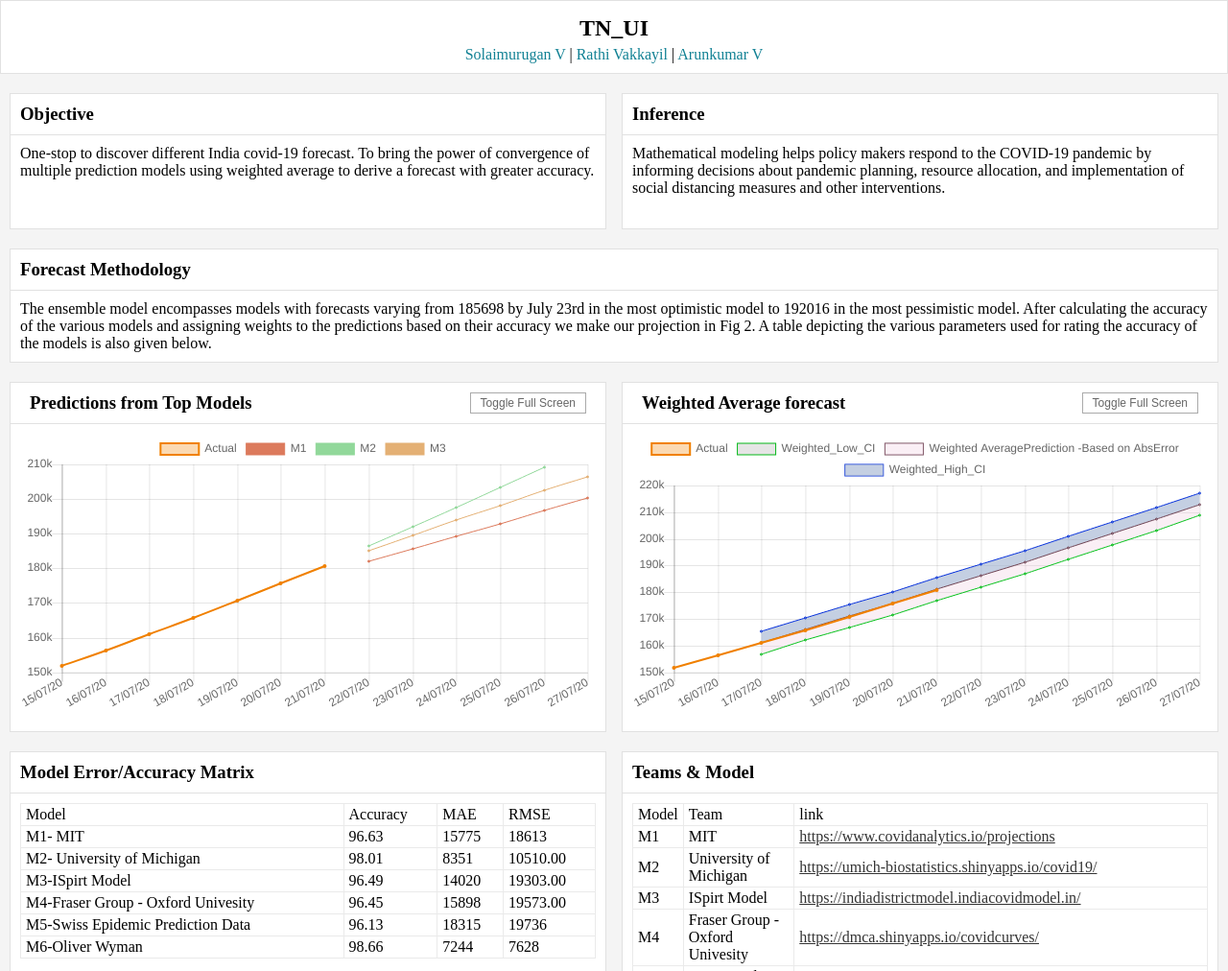
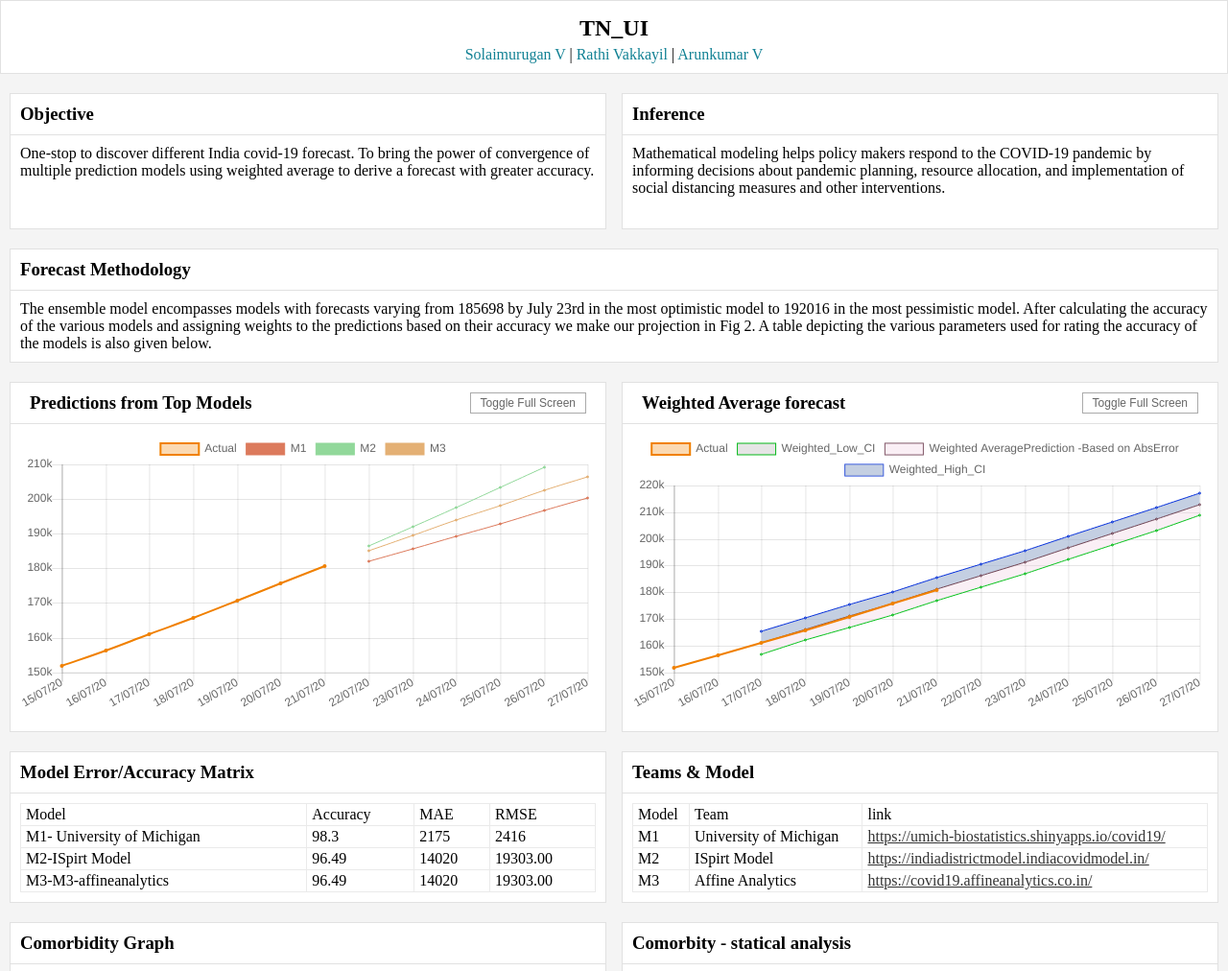
Before and after one commit to arunkumarv/covid-2, a plain HTML site: page tn_ui.html in a window 1280 px wide. Shown: the top 1012 px of the page at 96% size. Drawn offline with Linux system fonts and the light colour scheme; a web font is replaced by a local one.

Commit message:
Update tn_ui.html

```diff
--- a/tn_ui.html
+++ b/tn_ui.html
@@ -103,7 +103,7 @@
 
         <div class="row">
             <div class="col-xs-12 col-sm-12 col-md-6 col-lg-6">
-                <div class="panel hpanel" style="min-height: 330px;">
+                <div class="panel hpanel" style="min-height: 130px;">
                     <div class="panel-title">
                         <h3>Model Error/Accuracy Matrix</h3>
                     </div>
@@ -115,25 +115,31 @@
                                 <td> MAE </td>
                                 <td>RMSE </td>
                             </tr>
-                            <tr>
+                           <!--  <tr>
                                 <td>M1- MIT</td>
                                 <td> 96.63</td>
                                 <td> 15775</td>
                                 <td> 18613 </td>
+                            </tr> -->
+                            <tr>
+                                <td>M1- University of Michigan</td>
+                                <td> 98.3 </td>
+                                <td>2175 </td>
+                                <td>2416 </td>
                             </tr>
                             <tr>
-                                <td>M2- University of Michigan</td>
-                                <td> 98.01 </td>
-                                <td>8351 </td>
-                                <td>10510.00 </td>
-                            </tr>
-                            <tr>
-                                <td>M3-ISpirt Model </td>
+                                <td>M2-ISpirt Model </td>
                                 <td> 96.49 </td>
                                 <td>14020 </td>
                                 <td>19303.00 </td>
                             </tr>
                             <tr>
+                                <td>M3-M3-affineanalytics </td>
+                                <td> 96.49 </td>
+                                <td>14020 </td>
+                                <td>19303.00 </td>
+                            </tr>
+                            <!-- <tr>
                                 <td>M4-Fraser Group - Oxford Univesity</td>
                                 <td> 96.45</td>
                                 <td> 15898 </td>
@@ -150,13 +156,13 @@
                                 <td> 98.66</td>
                                 <td> 7244</td>
                                 <td> 7628</td>
-                            </tr>
+                            </tr> -->
                         </table>
                     </div>
                 </div>
             </div>
             <div class="col-xs-12 col-sm-12 col-md-6 col-lg-6">
-                <div class="panel hpanel" style="min-height: 330px;">
+                <div class="panel hpanel" style="min-height: 130px;">
                     <div class="panel-title">
                         <h3>Teams & Model</h3>
                     </div>
@@ -168,28 +174,35 @@
                                 <td> Team</td>
                                 <td> link</td>
                             </tr>
-                            <tr>
+                           <!--  <tr>
                                 <td>M1</td>
                                 <td> MIT </td>
                                 <td><a
                                         href="https://www.covidanalytics.io/projections">https://www.covidanalytics.io/projections</a>
                                 </td>
-                            </tr>
+                            </tr> -->
                             <tr>
-                                <td> M2</td>
+                                <td> M1</td>
                                 <td> University of Michigan</td>
                                 <td> <a
                                         href="https://umich-biostatistics.shinyapps.io/covid19/">https://umich-biostatistics.shinyapps.io/covid19/</a>
                                 </td>
                             </tr>
                             <tr>
-                                <td> M3</td>
+                                <td> M2</td>
                                 <td> ISpirt Model </td>
                                 <td> <a
                                         href="https://indiadistrictmodel.indiacovidmodel.in/">https://indiadistrictmodel.indiacovidmodel.in/</a>
                                 </td>
                             </tr>
                             <tr>
+                                <td> M3</td>
+                                <td> Affine Analytics </td>
+                                <td> <a
+                                        href="https://covid19.affineanalytics.co.in/">https://covid19.affineanalytics.co.in/</a>
+                                </td>
+                            </tr>
+                            <!-- <tr>
                                 <td> M4</td>
                                 <td> Fraser Group - Oxford Univesity</td>
                                 <td> <a
@@ -209,7 +222,7 @@
                                 <td><a
                                         href="https://pandemicnavigator.oliverwyman.com/forecast?mode=country&region=India&panel=baseline">https://pandemicnavigator.oliverwyman.com/forecast?mode=country&region=India&panel=baseline</a>
                                 </td>
-                            </tr>
+                            </tr> -->
                         </table>
                     </div>
                 </div>
```
